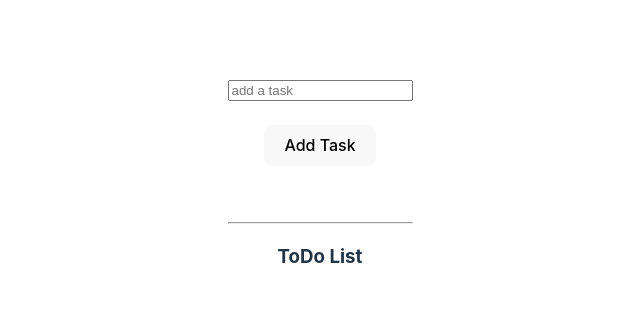
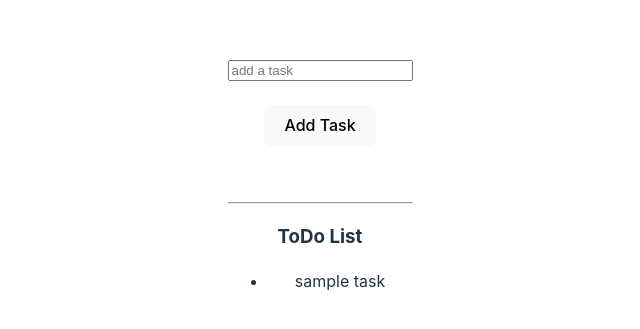
Before and after one commit to MAHRifat/Delta-web-development-course, a React (Vite) app in the folder React/objects_state/: page / in a window 1280 px wide. Shown: the part 217-546 px from the top of the page, without its empty margins (320-960 px from the left). Built offline with nearby package versions, Linux system fonts and the light colour scheme.

Commit message:
add key in when add task

```diff
--- a/React/objects_state/package.json
+++ b/React/objects_state/package.json
@@ -11,7 +11,8 @@
   },
   "dependencies": {
     "react": "^18.3.1",
-    "react-dom": "^18.3.1"
+    "react-dom": "^18.3.1",
+    "uuid": "^10.0.0"
   },
   "devDependencies": {
     "@eslint/js": "^9.9.0",
--- a/React/objects_state/src/App.jsx
+++ b/React/objects_state/src/App.jsx
@@ -1,6 +1,3 @@
-import { useState } from 'react'
-import reactLogo from './assets/react.svg'
-import viteLogo from '/vite.svg'
 import './App.css'
 import LudoBoard from './LudoBoard'
 import ToDoList from './TodoList'
--- a/React/objects_state/src/TodoList.jsx
+++ b/React/objects_state/src/TodoList.jsx
@@ -1,11 +1,12 @@
 import { useState } from "react"
+import { v4 as uuidv4 } from 'uuid';
 
 export default function ToDoList(){
-    let [todos, setTodos] = useState([]);
+    let [todos, setTodos] = useState([{task: "sample task", id: uuidv4()}]);
     let [newTodo, setNewTodo] = useState("");
 
     let addNewTask = ()=> {
-        setTodos([...todos, newTodo]);
+        setTodos([...todos, {task: newTodo, id: uuidv4()}]);
     }
 
     let updateTaskValue = (event)=> {
@@ -20,8 +21,8 @@
             <h3>ToDo List</h3>
             <ul>
                 {
-                    todos.map((task)=> (
-                        <li>{task}</li>
+                    todos.map((todo)=> (
+                        <li key={todo.id}>{todo.task}</li>
                     ))
                 }
             </ul>
```
Also changed, not shown: 1 other file (tests, documents, lock files or other folders).
